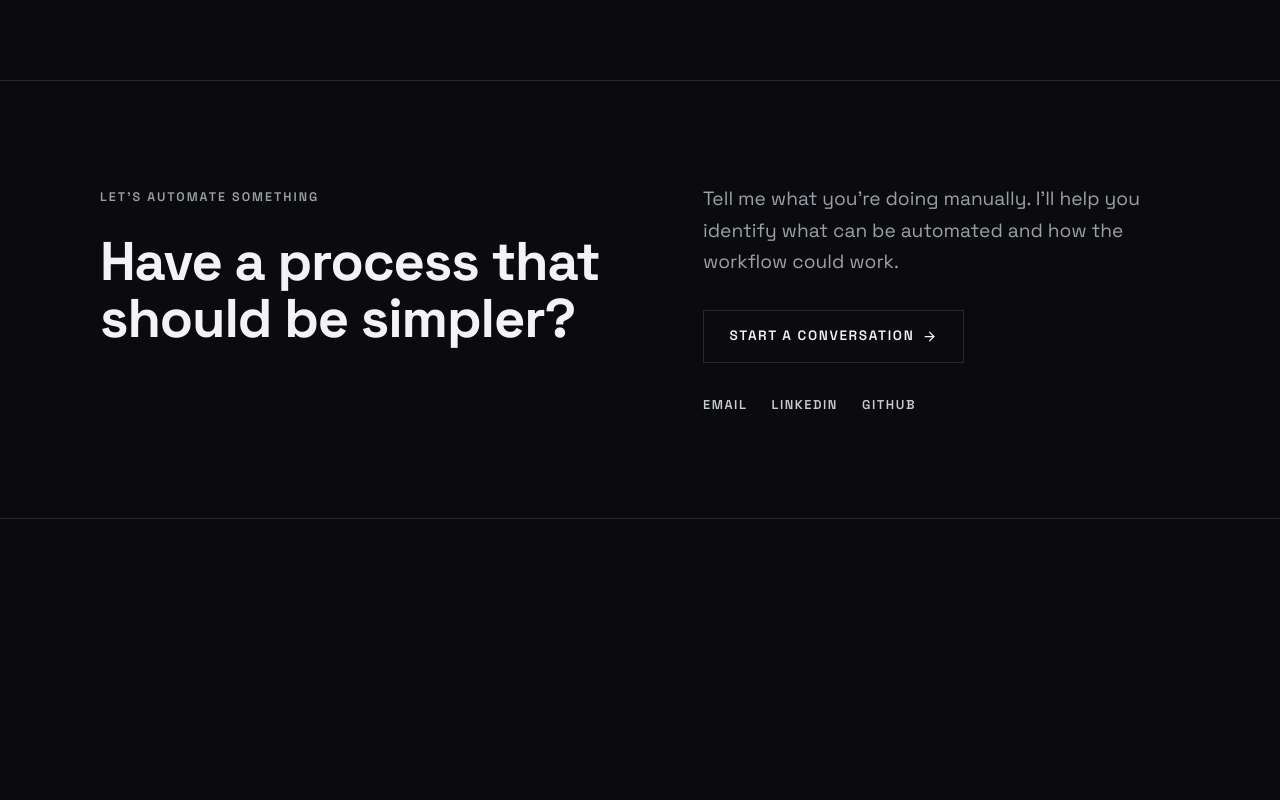
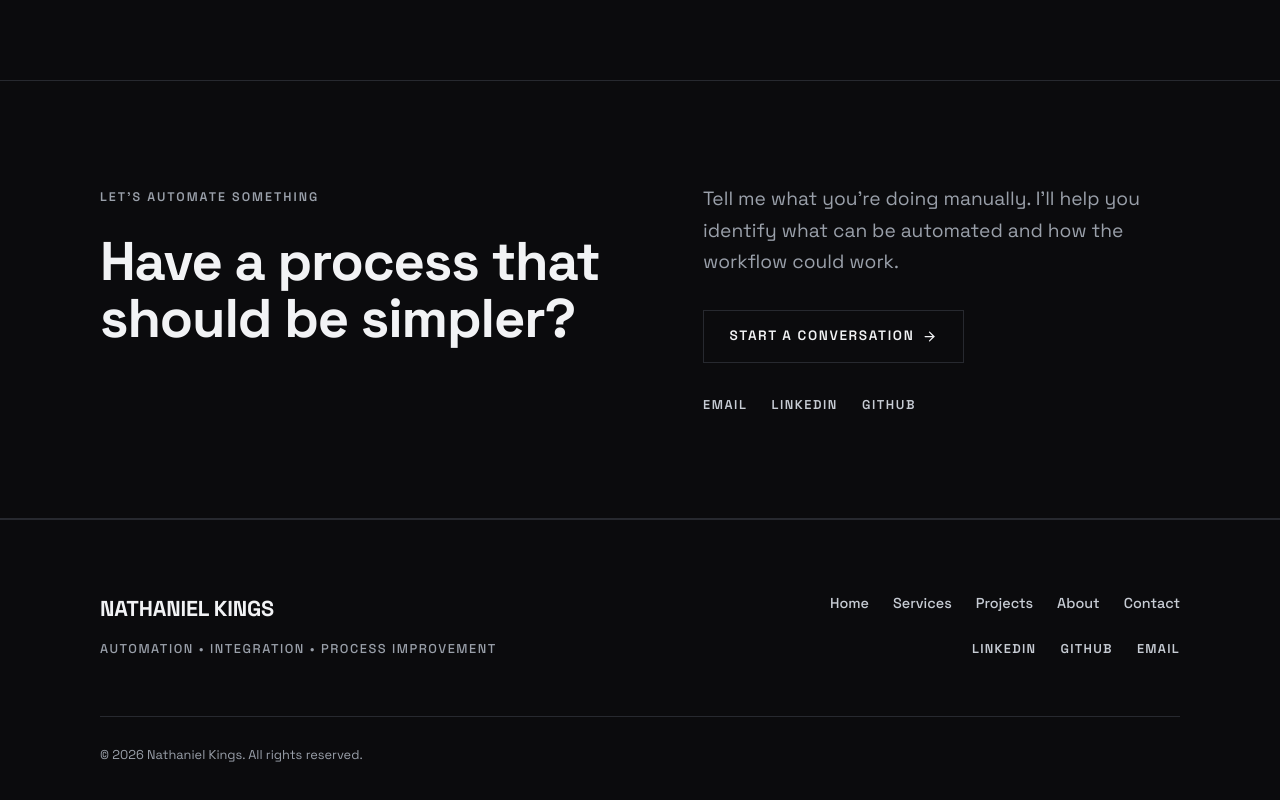
Before and after one commit to NathanielKings/automation, a React (Vite) app: page / in a window 1280 px wide. Shown: the part 5119-5919 px from the top of the page. Before the commit the page ends 5638 px from the top, so only its background shows below. Built offline with nearby package versions, Linux system fonts and the light colour scheme.

Commit message:
feat: add portfolio footer

```diff
--- a/src/App.jsx
+++ b/src/App.jsx
@@ -7,6 +7,7 @@ import Process from './components/Process/Process.jsx'
 import Stack from './components/Stack/Stack.jsx'
 import About from './components/About/About.jsx'
 import Contact from './components/Contact/Contact.jsx'
+import Footer from './components/Footer/Footer.jsx'
 import ProjectDetail from './components/ProjectDetail/ProjectDetail.jsx'
 import ScrollToTop from './components/ScrollToTop/ScrollToTop.jsx'
 
@@ -20,6 +21,7 @@ function Home() {
       <Stack />
       <About />
       <Contact />
+      <Footer />
     </>
   )
 }
--- /dev/null
+++ b/src/components/Footer/Footer.jsx
@@ -0,0 +1,69 @@
+import Reveal from '../Reveal/Reveal.jsx'
+import styles from './Footer.module.css'
+
+const nav = [
+  { label: 'Home', href: '#home' },
+  { label: 'Services', href: '#services' },
+  { label: 'Projects', href: '#work' },
+  { label: 'About', href: '#about' },
+  { label: 'Contact', href: '#contact' },
+]
+
+const social = [
+  { label: 'LinkedIn', href: 'https://www.linkedin.com/in/oyedokunadebayo/' },
+  { label: 'GitHub', href: 'https://github.com/NathanielKings' },
+  { label: 'Email', href: 'mailto:oyedokunadebayon@gmail.com' },
+]
+
+function Footer() {
+  return (
+    <footer className={styles.footer}>
+      <div className="container">
+        <Reveal>
+          <div className={styles.top}>
+            <div className={styles.brand}>
+              <span className={styles.name}>Nathaniel Kings</span>
+              <span className={styles.tagline}>
+                Automation • Integration • Process Improvement
+              </span>
+            </div>
+
+            <div className={styles.links}>
+              <nav className={styles.nav} aria-label="Footer">
+                {nav.map((link) => (
+                  <a key={link.href} className={styles.navLink} href={link.href}>
+                    {link.label}
+                  </a>
+                ))}
+              </nav>
+
+              <div className={styles.social}>
+                {social.map((link) => {
+                  const external = link.href.startsWith('http')
+                  return (
+                    <a
+                      key={link.label}
+                      className={styles.socialLink}
+                      href={link.href}
+                      {...(external ? { target: '_blank', rel: 'noreferrer' } : {})}
+                    >
+                      {link.label}
+                    </a>
+                  )
+                })}
+              </div>
+            </div>
+          </div>
+
+          <div className={styles.bottom}>
+            <span className={styles.copyright}>
+              &copy; 2026 Nathaniel Kings. All rights reserved.
+            </span>
+          </div>
+        </Reveal>
+      </div>
+    </footer>
+  )
+}
+
+export default Footer
--- /dev/null
+++ b/src/components/Footer/Footer.module.css
@@ -0,0 +1,105 @@
+.footer {
+  border-top: 1px solid var(--border);
+  padding-block: clamp(3rem, 6vw, 4.5rem);
+}
+
+.top {
+  display: flex;
+  justify-content: space-between;
+  align-items: flex-start;
+  gap: 3rem;
+}
+
+.brand {
+  display: flex;
+  flex-direction: column;
+  gap: 0.75rem;
+}
+
+.name {
+  font-weight: 700;
+  font-size: 1.35rem;
+  letter-spacing: -0.01em;
+  text-transform: uppercase;
+}
+
+.tagline {
+  font-size: 0.8rem;
+  font-weight: 500;
+  letter-spacing: 0.12em;
+  text-transform: uppercase;
+  color: var(--color-gray-500);
+}
+
+.links {
+  display: flex;
+  flex-direction: column;
+  align-items: flex-end;
+  gap: 1.5rem;
+}
+
+.nav {
+  display: flex;
+  flex-wrap: wrap;
+  justify-content: flex-end;
+  gap: 1.5rem;
+}
+
+.navLink {
+  font-size: 0.9rem;
+  font-weight: 500;
+  color: var(--color-gray-700);
+  transition: color 0.2s ease;
+}
+
+.navLink:hover {
+  color: var(--color-black);
+}
+
+.social {
+  display: flex;
+  flex-wrap: wrap;
+  justify-content: flex-end;
+  gap: 1.5rem;
+}
+
+.socialLink {
+  font-size: 0.8rem;
+  font-weight: 600;
+  letter-spacing: 0.1em;
+  text-transform: uppercase;
+  color: var(--color-gray-700);
+  transition: color 0.2s ease;
+}
+
+.socialLink:hover {
+  color: var(--color-black);
+}
+
+.bottom {
+  margin-top: clamp(2.5rem, 5vw, 3.5rem);
+  padding-top: 1.5rem;
+  border-top: 1px solid var(--border);
+}
+
+.copyright {
+  font-size: 0.8rem;
+  color: var(--color-gray-500);
+}
+
+@media (max-width: 700px) {
+  .top {
+    flex-direction: column;
+    align-items: flex-start;
+    gap: 2rem;
+  }
+
+  .links {
+    align-items: flex-start;
+  }
+
+  .nav,
+  .social {
+    justify-content: flex-start;
+  }
+}
```
